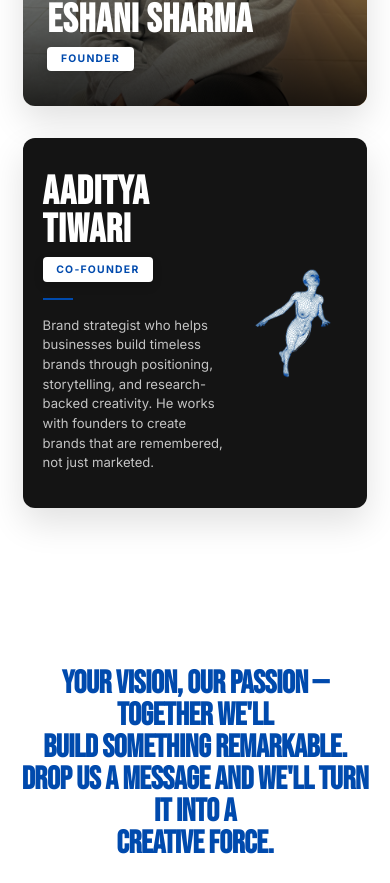
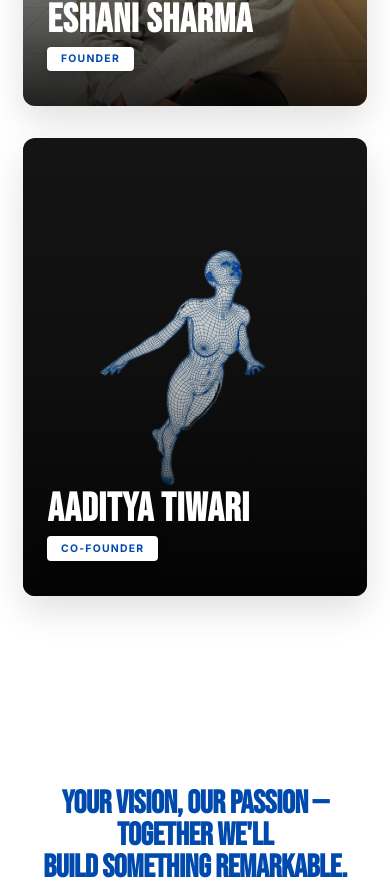
Before and after one commit to lakshya1282/AdityaLOmdu, a Next.js app: page /about in a window 390 px wide. Shown: the part 2280-3163 px from the top of the page. Built offline with nearby package versions, Linux system fonts and the light colour scheme; a web font is replaced by a local one.

Commit message:
make Aaditya mobile card toggle details on click

```diff
--- a/src/components/sections/about/AboutFoundersSection.module.css
+++ b/src/components/sections/about/AboutFoundersSection.module.css
@@ -379,4 +379,20 @@
     color: rgba(255, 255, 255, 0.75);
     margin: 0;
   }
+
+  .mobileAadityaImgBackground {
+    position: absolute;
+    inset: 0;
+    background-color: #141414;
+    display: flex;
+    align-items: center;
+    justify-content: center;
+  }
+
+  .mobileAadityaWireframeBg {
+    width: 75%;
+    height: 75%;
+    object-fit: contain;
+    filter: contrast(1.15);
+  }
 }
--- a/src/components/sections/about/AboutFoundersSection.tsx
+++ b/src/components/sections/about/AboutFoundersSection.tsx
@@ -1,6 +1,6 @@
 'use client';
 
-import React from 'react';
+import React, { useState } from 'react';
 import { motion } from 'framer-motion';
 import Image from 'next/image';
 import { useIsMobile } from '@/hooks/useIsMobile';
@@ -8,6 +8,7 @@ import styles from './AboutFoundersSection.module.css';
 
 const AboutFoundersSection = () => {
   const isMobile = useIsMobile();
+  const [showAadityaDetails, setShowAadityaDetails] = useState(false);
 
   return (
     <section className={styles.section}>
@@ -104,7 +105,7 @@ const AboutFoundersSection = () => {
           </div>
         </div>
       ) : (
-        /* MOBILE LAYOUT (As shown in screenshot) */
+        /* MOBILE LAYOUT (With click details toggle for Aaditya) */
         <div className={styles.mobileWrapper}>
           {/* Header Title */}
           <div className={styles.mobileTitleContainer}>
@@ -128,8 +129,30 @@ const AboutFoundersSection = () => {
             </div>
           </div>
 
-          {/* Aaditya Card (Details + Wireframe side-by-side) */}
-          <div className={styles.mobileCardAaditya}>
+          {/* Aaditya Card (Image only initially, split details on tap) */}
+          <div
+            className={showAadityaDetails ? styles.mobileCardAaditya : styles.mobileCardEshani}
+            onClick={() => setShowAadityaDetails(!showAadityaDetails)}
+            style={{ cursor: 'pointer' }}
+          >
+            {!showAadityaDetails ? (
+              /* Image Card State */
+              <>
+                <div className={styles.mobileAadityaImgBackground}>
+                  <img
+                    src="/about/ladki.png"
+                    alt="Aaditya Tiwari"
+                    className={styles.mobileAadityaWireframeBg}
+                  />
+                </div>
+                <div className={styles.mobileCardEshaniOverlay}>
+                  <h3 className={styles.mobileCardName}>AADITYA TIWARI</h3>
+                  <div className={styles.mobileCardDesignation}>CO-FOUNDER</div>
+                </div>
+              </>
+            ) : (
+              /* Details State (Split card) */
+              <>
                 <div className={styles.mobileCardAadityaLeft}>
                   <h3 className={styles.mobileCardNameAaditya}>AADITYA TIWARI</h3>
                   <div className={styles.mobileCardDesignationAaditya}>CO-FOUNDER</div>
@@ -145,6 +168,8 @@ const AboutFoundersSection = () => {
                     className={styles.mobileCardAadityaImg}
                   />
                 </div>
+              </>
+            )}
           </div>
         </div>
       )}
```
Lines whose indentation alone changed are shown as unchanged.
